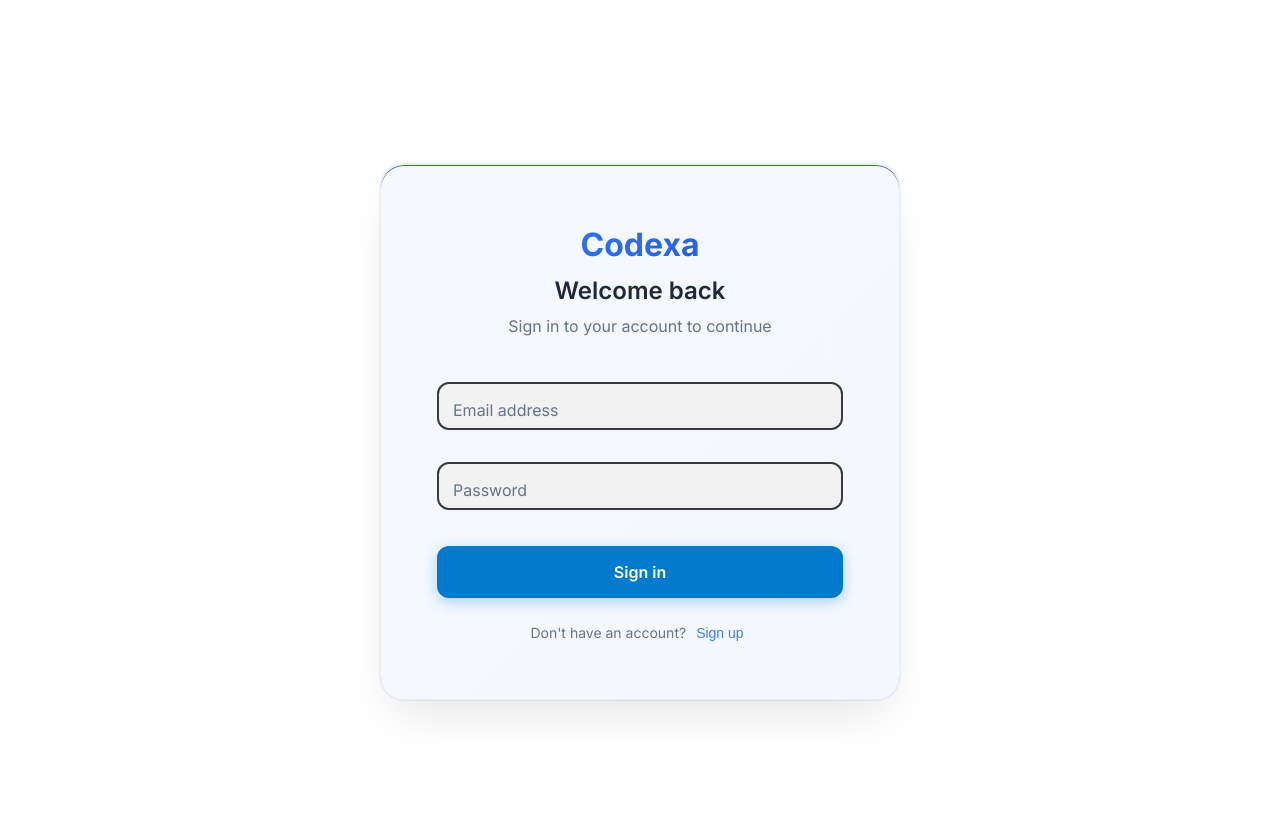
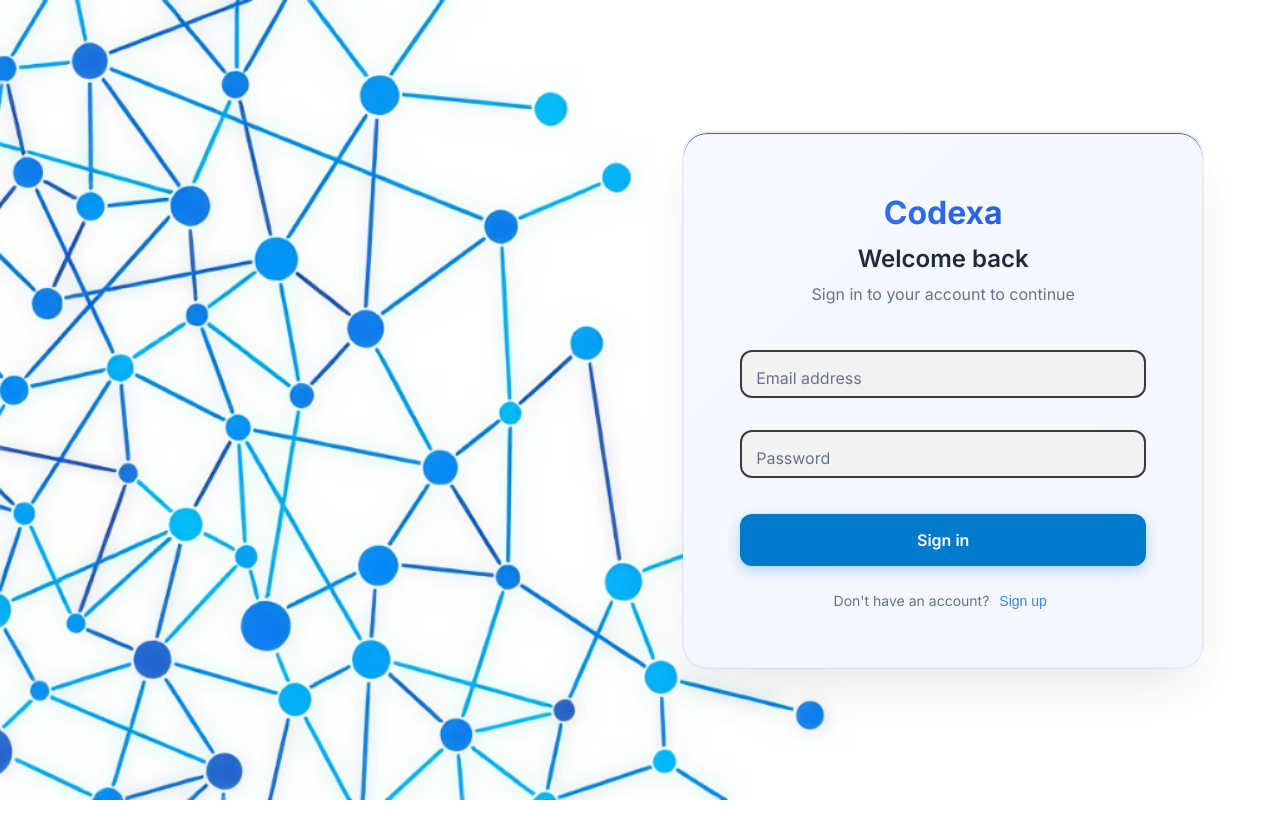
Before and after one commit to K-S-VICKY/Codexa, a React (Vite) app in the folder frontend/: page /login in a window 1280 px wide. Shown: the top 838 px of the page. After the commit the page ends 800 px from the top, so only its background shows below. Built offline with nearby package versions, Linux system fonts and the light colour scheme; what xterm-addon-fit would draw is missing.

Commit message:
UI updation

```diff
--- a/frontend/src/App.css
+++ b/frontend/src/App.css
@@ -1,6 +1,6 @@
 #root {
-  margin: 0 auto;
-  padding: 2rem;
+  margin: 0;
+  padding: 0;
 }
 
 .logo {
--- a/frontend/src/components/Login.tsx
+++ b/frontend/src/components/Login.tsx
@@ -9,12 +9,16 @@ const Container = styled.div`
   min-height: 100vh;
   display: flex;
   align-items: center;
-  justify-content: center;
-  background:white;
-
-  padding: 20px;
+  justify-content: flex-end;
+  background: url('/codexa_bg.png') center center / cover no-repeat;
+  padding: 0;
   position: relative;
   overflow: hidden;
+
+  @media (max-width: 768px) {
+    justify-content: center;
+    padding: 20px;
+  }
 `;
 
 
@@ -32,6 +36,7 @@ const LoginCard = styled.div`
     inset 0 1px 0 rgba(19, 57, 140, 0.8);
   position: relative;
   z-index: 1;
+  margin-right: 6vw;
 
   &::before {
     content: '';
@@ -43,6 +48,10 @@ const LoginCard = styled.div`
     background: linear-gradient(135deg, rgba(59, 130, 246, 0.05) 0%, rgba(37, 99, 235, 0.05) 100%);
     border-radius: 24px;
     z-index: -1;
+  }
+
+  @media (max-width: 768px) {
+    margin-right: 0;
   }
 `;
 
```
Also changed, not shown: frontend/public/codexa_bg.png (added).
